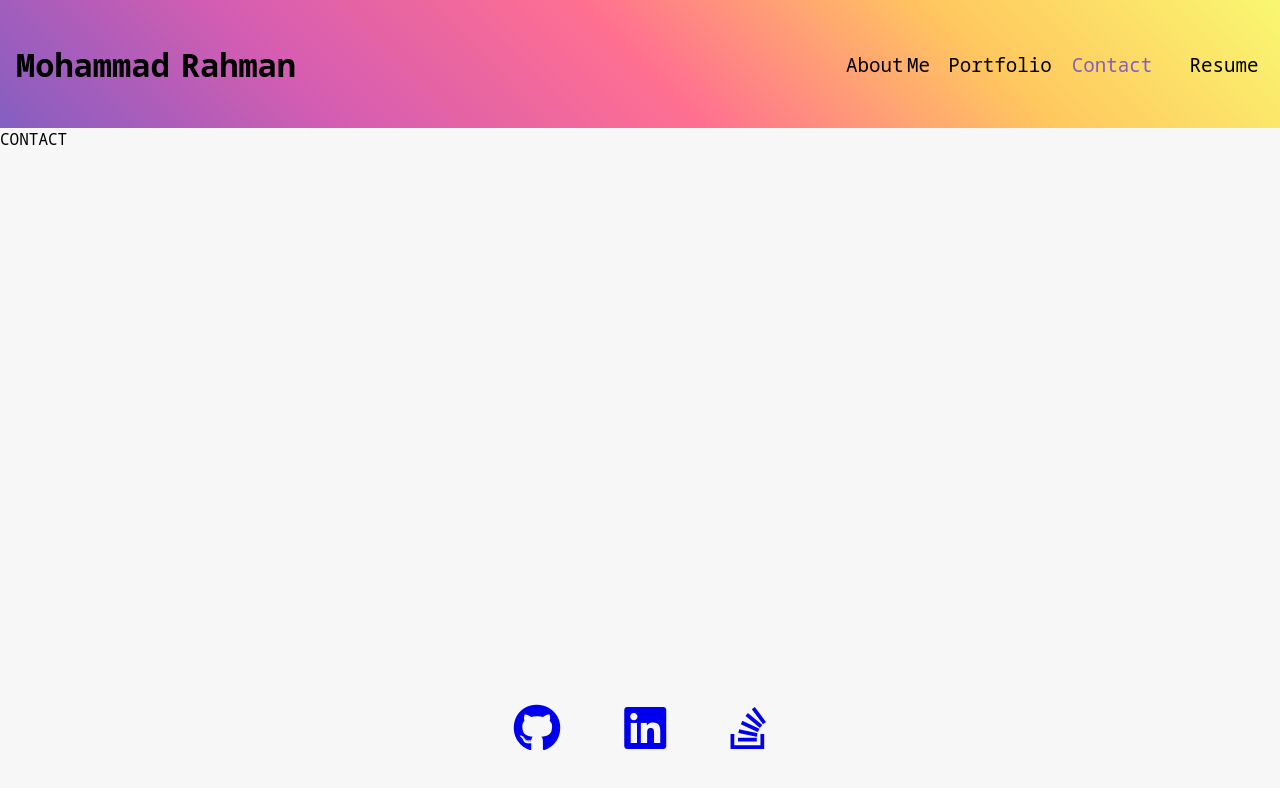
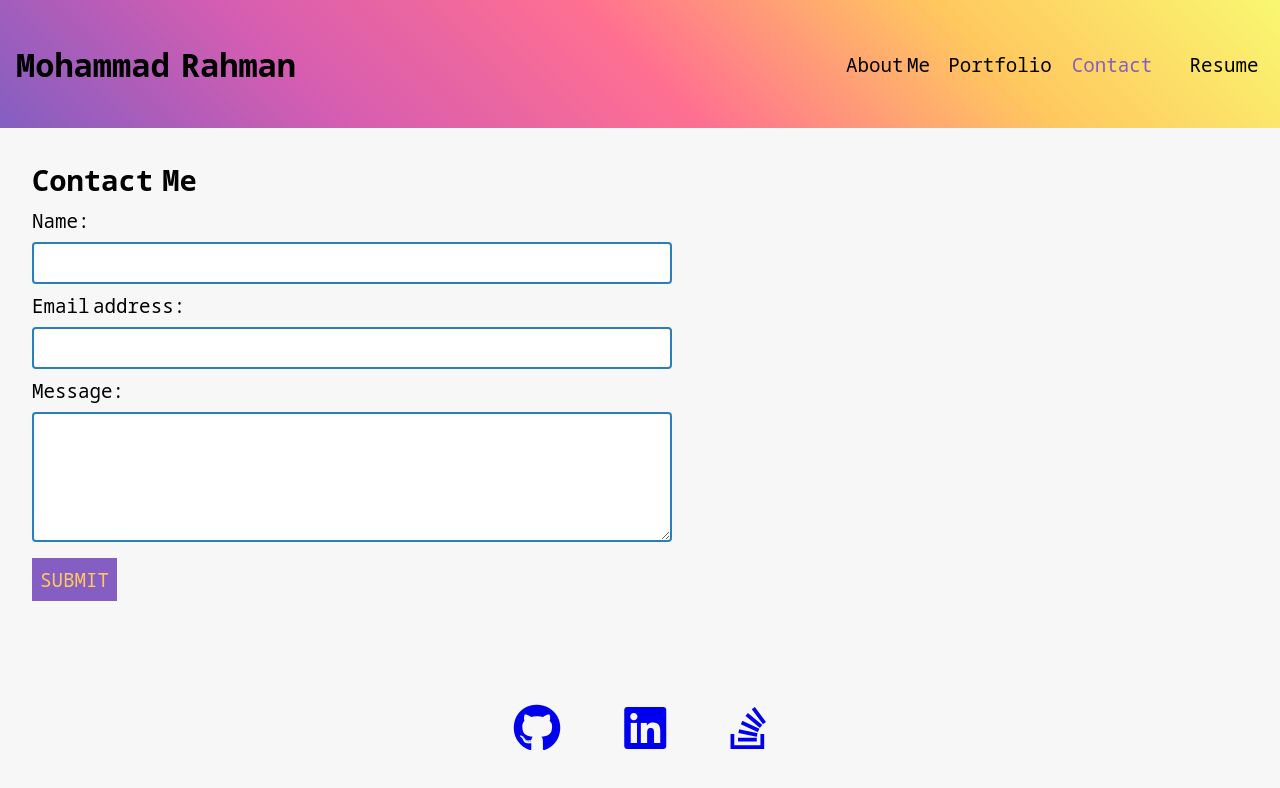
Before and after one commit to mrahma04/react-portfolio-v2.0, a React (Create React App) app: page / in a window 1280 px wide. Both pictures are taken after a click on the item "Contact". Shown: the top 788 px of the page. Built offline with nearby package versions, Linux system fonts and the light colour scheme.

Commit message:
styled contact form

```diff
--- a/src/App.js
+++ b/src/App.js
@@ -2,7 +2,7 @@
 import About from './components/About';
 import Footer from './components/Footer';
 import Portfolio from './components/Portfolio';
-import Contact from './components/Contact';
+import ContactForm from './components/ContactForm';
 import Resume from './components/Resume';
 import { useState } from 'react';
 // import './App.css';
@@ -37,7 +37,7 @@
     if (currentPage.name === 'Portfolio') {
       return <Portfolio></Portfolio>
     } else if (currentPage.name === 'Contact') {
-      return <Contact></Contact>
+      return <ContactForm></ContactForm>
     } else if (currentPage.name === 'Resume') {
       return <Resume></Resume>
     } else {
--- a/src/components/Contact.js
+++ /dev/null
@@ -1,11 +0,0 @@
-function Contact() {
-    return (
-        <section>
-            <div>
-                CONTACT
-            </div>
-        </section>
-    )
-}
-
-export default Contact
--- /dev/null
+++ b/src/components/ContactForm.js
@@ -0,0 +1,26 @@
+function Contact() {
+    return (
+        <section>
+            <div className="contact">
+                <h2>Contact Me</h2>
+                <form id="contact-form">
+                    <div>
+                        <label htmlFor="name">Name:</label>
+                        <input type="text" name="name"/>
+                    </div>
+                    <div>
+                        <label htmlFor="email">Email address:</label>
+                        <input type="email" name="email"/>
+                    </div>
+                    <div>
+                        <label htmlFor="message">Message:</label>
+                        <textarea name="message" cols="30" rows="5"></textarea>
+                    </div>
+                    <button type="submit">Submit</button>
+                </form>
+            </div>
+        </section>
+    )
+}
+
+export default Contact
--- a/src/index.css
+++ b/src/index.css
@@ -18,8 +18,9 @@
       #ffc75f,
       #ff6f91,
     );
-    --primary: #845ec2;
-    --secondary: #ffc75f;
+  --primary: #845ec2;
+  --secondary: #ffc75f;
+  --tertiary: #d65db1;
 }
 
 * {
@@ -108,6 +109,14 @@
   text-align: justify;
 }
 
+.contact {
+  padding: 2rem;
+  display: flex;
+  flex-direction: column;
+  font-size: 1.2rem;
+  text-align: justify;
+}
+
 .portfolio {
   padding: 2rem;
   display: flex;
@@ -119,6 +128,40 @@
   text-align: justify;
   flex: 50%;
   margin-left: 1rem;
+}
+
+#contact-form {
+  max-width: 50vw;
+}
+
+#contact-form label {
+  display: block;
+  padding: .5rem 0;
+}
+
+#contact-form input,
+textarea {
+  display: block;
+  width: 100%;
+  padding: .5rem;
+  font-size: 1rem;
+  border-radius: .25rem;
+  border: 2px solid #2980b9;
+  font-family: 'Noto Sans Mono', 'sans-serif';
+}
+
+#contact-form button {
+  margin: 1rem 0 0 0;
+  padding: .5rem;
+  background: var(--primary);
+  color: var(--secondary);
+  /* makes the text uppercase */
+  text-transform: uppercase;
+  cursor: pointer;
+}
+
+#contact-form button:hover {
+  background: var(--tertiary)
 }
 
 .item-2 {
```
